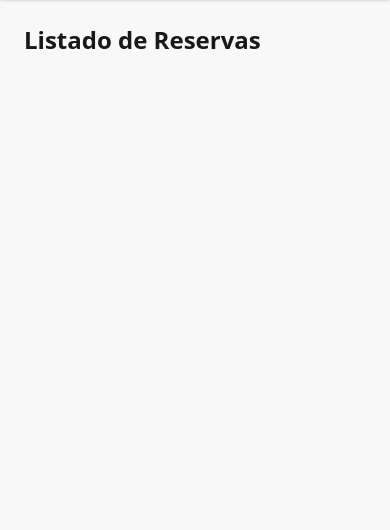
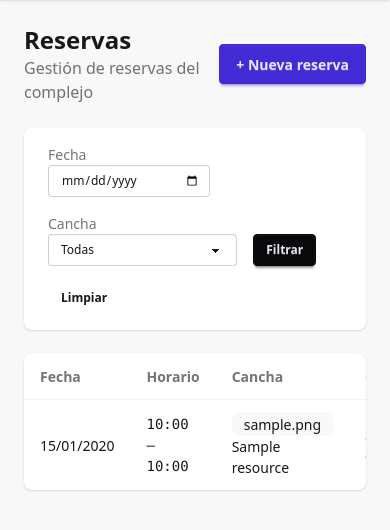
Before and after one commit to TatoMesa/Administracion-de-complejo, a Django app: page /reservas/ in a window 390 px wide. Shown: the part 64-594 px from the top of the page. Run offline with Django 4.2, Linux system fonts and the light colour scheme; tables that the repository leaves empty hold one stand-in row (values such as "Sample post"); some libraries are stand-ins or nearby versions.

Commit message:
feat: vistas y formulario de reservas con validacion de solapamiento

```diff
--- a/bookings/models.py
+++ b/bookings/models.py
@@ -113,9 +113,11 @@ class Booking(models.Model):
     @property
     def duration_hours(self):
         from datetime import datetime, date
+        from decimal import Decimal
         start = datetime.combine(date.today(), self.start_time)
         end = datetime.combine(date.today(), self.end_time)
-        return (end - start).seconds / 3600
+        seconds = (end - start).seconds
+        return Decimal(seconds) / Decimal(3600)
 
     @property
     def total_price(self):
--- a/bookings/urls.py
+++ b/bookings/urls.py
@@ -5,4 +5,6 @@ app_name = 'bookings'
 
 urlpatterns = [
     path('', views.booking_list, name='list'),
+    path('nueva/', views.booking_create, name='create'),
+    path('<int:pk>/cancelar/', views.booking_cancel, name='cancel'),
 ]
--- a/bookings/views.py
+++ b/bookings/views.py
@@ -1,4 +1,93 @@
-from django.shortcuts import render
+from django.shortcuts import render, get_object_or_404, redirect
+from django.contrib import messages
+from django.utils import timezone
+from .models import Booking, RecurrenceRule
+from resources.models import Resource
+from clients.models import Client
+from .forms import BookingForm
+import datetime
+
 
 def booking_list(request):
-    return render(request, 'bookings/list.html')
+    bookings = Booking.objects.filter(
+        status='confirmed'
+    ).select_related('resource', 'client').order_by('date', 'start_time')
+
+    # Filtros
+    date_filter = request.GET.get('date')
+    resource_filter = request.GET.get('resource')
+
+    if date_filter:
+        bookings = bookings.filter(date=date_filter)
+    if resource_filter:
+        bookings = bookings.filter(resource_id=resource_filter)
+
+    context = {
+        'bookings': bookings,
+        'resources': Resource.objects.filter(is_active=True),
+        'date_filter': date_filter or '',
+        'resource_filter': resource_filter or '',
+        'today': timezone.now().date(),
+    }
+    return render(request, 'bookings/list.html', context)
+
+
+def booking_create(request):
+    if request.method == 'POST':
+        form = BookingForm(request.POST)
+        if form.is_valid():
+            booking = form.save(commit=False)
+            booking.created_by = request.user
+
+            # Manejo de recurrencia
+            recurrence_type = request.POST.get('recurrence_type')
+            if recurrence_type and recurrence_type != 'none':
+                end_date = request.POST.get('recurrence_end_date')
+                rule = RecurrenceRule.objects.create(
+                    frequency=recurrence_type,
+                    start_date=booking.date,
+                    end_date=end_date or None,
+                )
+                booking.recurrence = rule
+                booking.save()
+
+                # Generar reservas recurrentes
+                _generate_recurring_bookings(booking, rule, request.user)
+                messages.success(request, 'Reserva recurrente creada exitosamente.')
+            else:
+                booking.save()
+                messages.success(request, 'Reserva creada exitosamente.')
+
+            return redirect('bookings:list')
+    else:
+        # Pre-cargar fecha si viene por parámetro
+        initial = {}
+        date = request.GET.get('date')
+        if date:
+            initial['date'] = date
+        form = BookingForm(initial=initial)
+
+    context = {
+        'form': form,
+        'title': 'Nueva Reserva',
+    }
+    return render(request, 'bookings/form.html', context)
+
+
+def booking_cancel(request, pk):
+    booking = get_object_or_404(Booking, pk=pk)
+    if request.method == 'POST':
+        booking.status = 'cancelled'
+        booking.save()
+        messages.success(request, f'Reserva de {booking.client.name} cancelada.')
+    return redirect('bookings:list')
+
+
+def _generate_recurring_bookings(original, rule, user):
+    """Genera todas las reservas futuras según la regla de recurrencia."""
+    from dateutil.relativedelta import relativedelta
+
+    current_date = original.date
+    end_date = rule.end_date or (current_date + datetime.timedelta(weeks=12))
+
+    delta = datetime.timedelta(weeks=1) if rule.frequency == 'weekly' else datetime.timedelta(weeks=2)
--- a/templates/bookings/list.html
+++ b/templates/bookings/list.html
@@ -1,5 +1,110 @@
 {% extends 'base.html' %}
-{% block title %}Listado de reservas{% endblock %}
+{% block title %}Reservas{% endblock %}
+
 {% block content %}
-<h2 class="text-2xl font-bold">Listado de Reservas</h2>
+
+<div class="flex items-center justify-between mb-6">
+    <div>
+        <h2 class="text-2xl font-bold">Reservas</h2>
+        <p class="text-base-content/60">Gestión de reservas del complejo</p>
+    </div>
+    <a href="{% url 'bookings:create' %}" class="btn btn-primary">
+        + Nueva reserva
+    </a>
+</div>
+
+<!-- Filtros -->
+<div class="card bg-base-100 shadow mb-6">
+    <div class="card-body py-4">
+        <form method="get" class="flex flex-wrap gap-4 items-end">
+            <div class="form-control">
+                <label class="label"><span class="label-text">Fecha</span></label>
+                <input type="date" name="date" value="{{ date_filter }}"
+                    class="input input-bordered input-sm">
+            </div>
+            <div class="form-control">
+                <label class="label"><span class="label-text">Cancha</span></label>
+                <select name="resource" class="select select-bordered select-sm">
+                    <option value="">Todas</option>
+                    {% for resource in resources %}
+                        <option value="{{ resource.id }}"
+                            {% if resource_filter == resource.id|stringformat:"s" %}selected{% endif %}>
+                            {{ resource.name }}
+                        </option>
+                    {% endfor %}
+                </select>
+            </div>
+            <button type="submit" class="btn btn-sm btn-neutral">Filtrar</button>
+            <a href="{% url 'bookings:list' %}" class="btn btn-sm btn-ghost">Limpiar</a>
+        </form>
+    </div>
+</div>
+
+<!-- Tabla -->
+<div class="card bg-base-100 shadow">
+    <div class="card-body p-0">
+        {% if bookings %}
+        <div class="overflow-x-auto">
+            <table class="table">
+                <thead>
+                    <tr>
+                        <th>Fecha</th>
+                        <th>Horario</th>
+                        <th>Cancha</th>
+                        <th>Cliente</th>
+                        <th>Duración</th>
+                        <th>Precio</th>
+                        <th>Recurrente</th>
+                        <th>Acciones</th>
+                    </tr>
+                </thead>
+                <tbody>
+                    {% for booking in bookings %}
+                    <tr class="hover">
+                        <td>{{ booking.date|date:"d/m/Y" }}</td>
+                        <td class="font-mono">
+                            {{ booking.start_time|time:"H:i" }} — {{ booking.end_time|time:"H:i" }}
+                        </td>
+                        <td>
+                            <span class="badge badge-ghost">{{ booking.resource.sport.icon }}</span>
+                            {{ booking.resource.name }}
+                        </td>
+                        <td>{{ booking.client.name }}</td>
+                        <td>{{ booking.duration_hours|floatformat:1 }}hs</td>
+                        <td>${{ booking.total_price|floatformat:0 }}</td>
+                        <td>
+                            {% if booking.recurrence %}
+                                <span class="badge badge-info badge-sm">
+                                    {{ booking.recurrence.get_frequency_display }}
+                                </span>
+                            {% else %}
+                                <span class="text-base-content/30">—</span>
+                            {% endif %}
+                        </td>
+                        <td>
+                            <form method="post" action="{% url 'bookings:cancel' booking.pk %}"
+                                onsubmit="return confirm('¿Cancelar esta reserva?')">
+                                {% csrf_token %}
+                                <button type="submit" class="btn btn-xs btn-error btn-outline">
+                                    Cancelar
+                                </button>
+                            </form>
+                        </td>
+                    </tr>
+                    {% endfor %}
+                </tbody>
+            </table>
+        </div>
+        {% else %}
+        <div class="text-center py-16 text-base-content/40">
+            <p class="text-5xl mb-4">📭</p>
+            <p class="text-lg">No hay reservas</p>
+            <a href="{% url 'bookings:create' %}" class="btn btn-primary btn-sm mt-4">
+                Crear primera reserva
+            </a>
+        </div>
+        {% endif %}
+    </div>
+</div>
+
 {% endblock %}
```
Also changed, not shown: bookings/forms.py (added, +52 -0 lines), templates/bookings/form.html (added, +99 -0 lines), theme/static/css/dist/styles.css.
